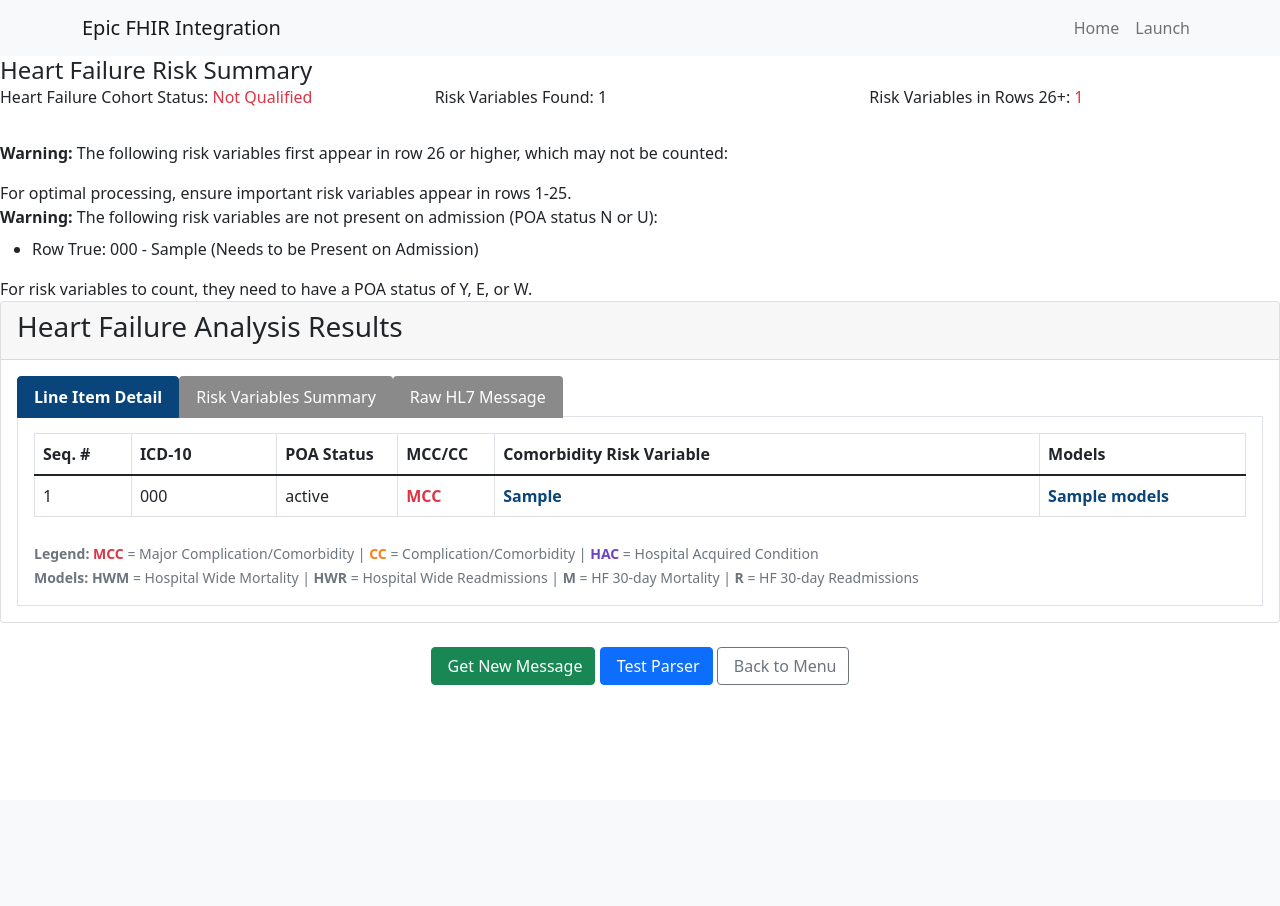
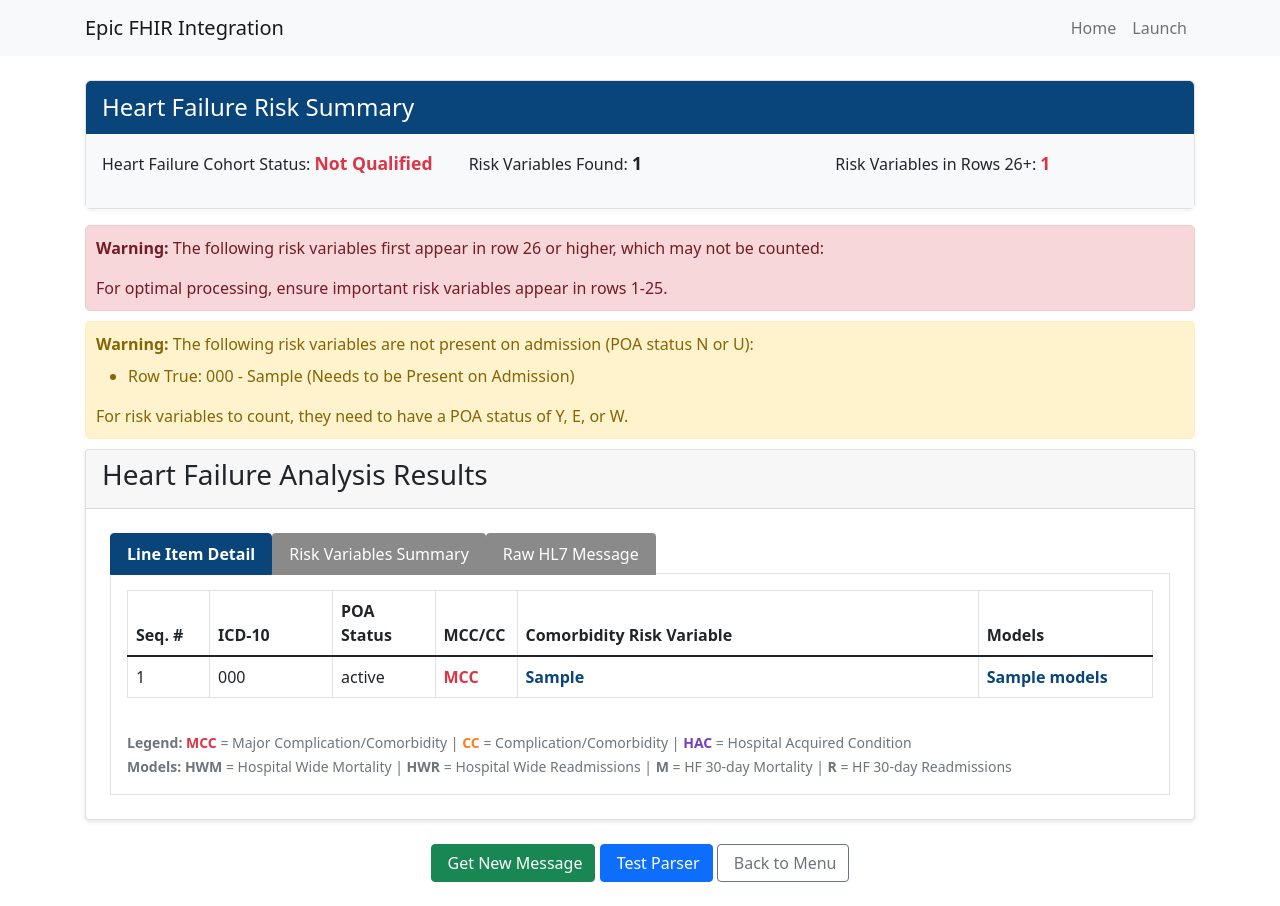
Before and after one commit to CareKateTom/sequencing_app_epic, a Flask app: template app/templates/hl7/hf_analysis.html in a window 1280 px wide. Before the commit the page ends 685 px from the top, so only its background shows below. Run offline with Flask 3, Linux system fonts and the light colour scheme; the template is opened without the code that fills it: most values are stand-ins (such as "Sample title", 1, 10 or a date in 2020); parts of the project's set-up code (start-up, migrations or seed data) failed here and were passed over.

Commit message:
updated formatting of analysis page

```diff
--- a/app/static/css/results.css
+++ b/app/static/css/results.css
@@ -68,3 +68,72 @@
 .tab-pane.active {
     display: block;
 }
+
+/* Warning styles - THESE ARE THE KEY MISSING STYLES */
+.warning {
+    background-color: #fff3cd;
+    color: #856404;
+    border: 1px solid #ffeeba;
+    margin: 10px 0;
+    padding: 10px;
+    border-radius: 5px;
+}
+
+.warning.danger {
+    background-color: #f8d7da;
+    color: #721c24;
+    border: 1px solid #f5c6cb;
+}
+
+/* Summary card styles - ALSO MISSING */
+.summary-card {
+    border: 1px solid #dee2e6;
+    border-radius: 5px;
+    margin-bottom: 1rem;
+    box-shadow: 0 2px 4px rgba(0,0,0,0.05);
+}
+
+.summary-header {
+    background-color: #09457b;
+    color: white;
+    padding: 0.75rem 1rem;
+    border-top-left-radius: 5px;
+    border-top-right-radius: 5px;
+}
+
+.summary-body {
+    padding: 1rem;
+    background-color: #f8f9fa;
+}
+
+.summary-stat {
+    font-weight: bold;
+    font-size: 1.1em;
+}
+
+/* Container and layout improvements */
+.container {
+    padding-left: 15px;
+    padding-right: 15px;
+}
+
+/* Card improvements for better spacing */
+.card {
+    margin-bottom: 1.5rem;
+    box-shadow: 0 2px 4px rgba(0,0,0,0.1);
+}
+
+.card-body {
+    padding: 1.5rem;
+}
+
+/* Table responsive improvements */
+.table-responsive {
+    margin-bottom: 1rem;
+}
+
+/* Button group spacing */
+.button-group {
+    margin: 1.5rem 0;
+    padding: 0 15px;
+}
--- a/app/templates/hl7/hf_analysis.html
+++ b/app/templates/hl7/hf_analysis.html
@@ -10,6 +10,7 @@
 <!-- Import component macros -->
 {% from "components/alerts.html" import summary_card, risk_variable_warning, poa_status_warning, diagnosis_table, risk_variables_summary %}
 
+<div class="container mt-4">
     <!-- Summary Card Component -->
     {{ summary_card(patient) }}
 
@@ -86,6 +87,7 @@
             <i class="fas fa-home me-1"></i>Back to Menu
         </a>
     </div>
+</div>
 {% endblock %}
 
 {% block extra_js %}
```
Lines whose indentation alone changed are shown as unchanged.
